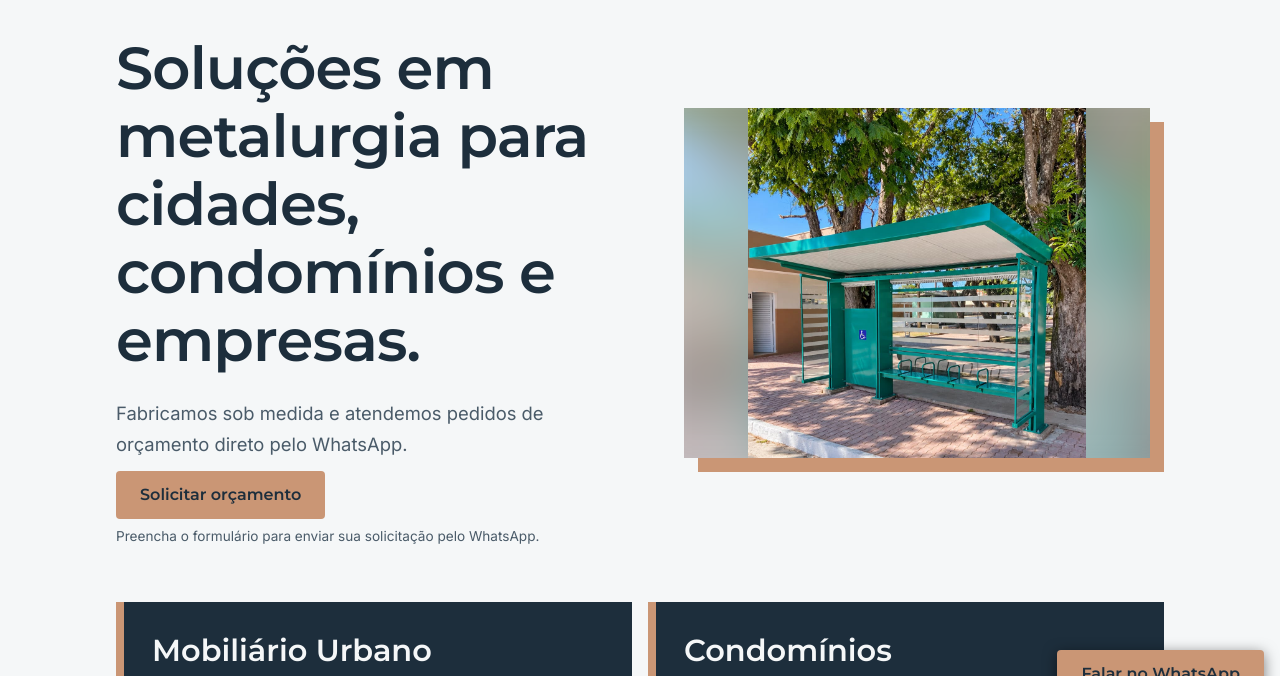
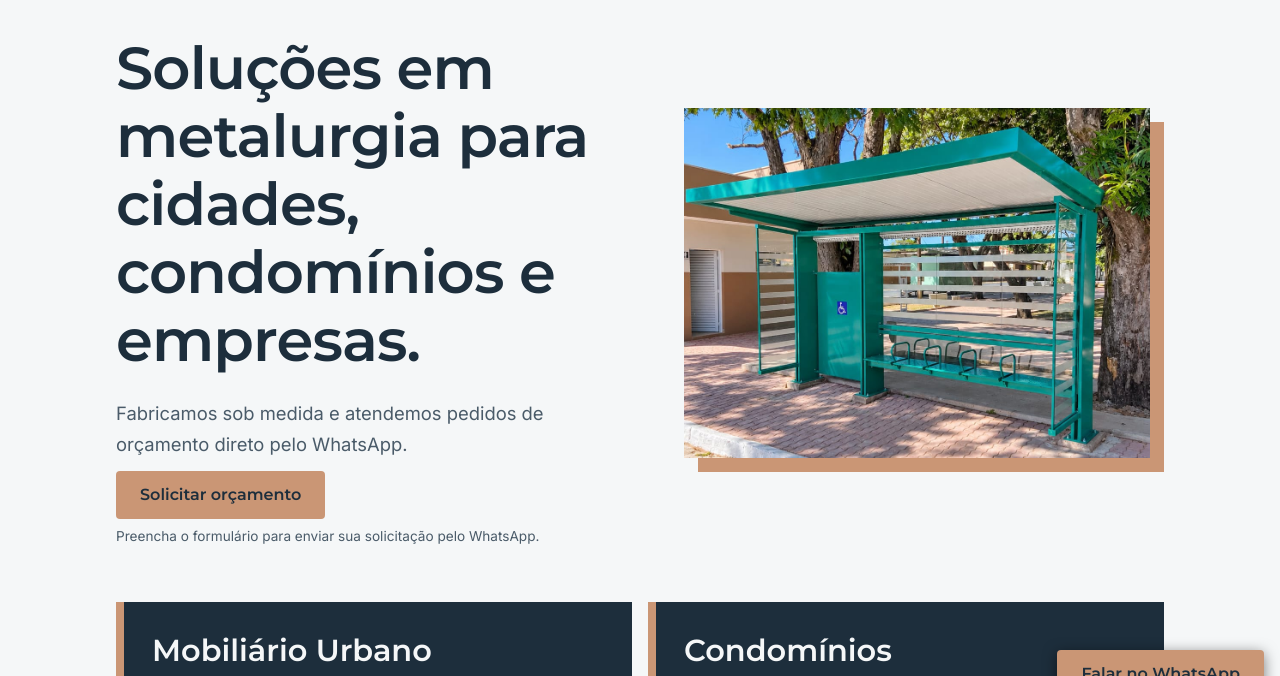
Before and after one commit to NicolasRibela/rbs_metalurgica, a plain HTML site: page index.html in a window 1280 px wide. Shown: the part 86-762 px from the top of the page. Drawn offline with Linux system fonts and the light colour scheme.

Commit message:
Altera o tamanho da imagem do site

```diff
--- a/index.html
+++ b/index.html
@@ -111,7 +111,7 @@ footer a{color:var(--white)}
 
 #hero-photo{overflow:hidden}
 #hero-photo .bg{object-fit:cover;filter:blur(22px);transform:scale(1.25);opacity:.55}
-#hero-photo .fg{object-fit:scale-down;}
+#hero-photo .fg{width:100%;height:100%;object-fit:cover;object-position:center 85%;}
 
 </style>
 </head>
```
